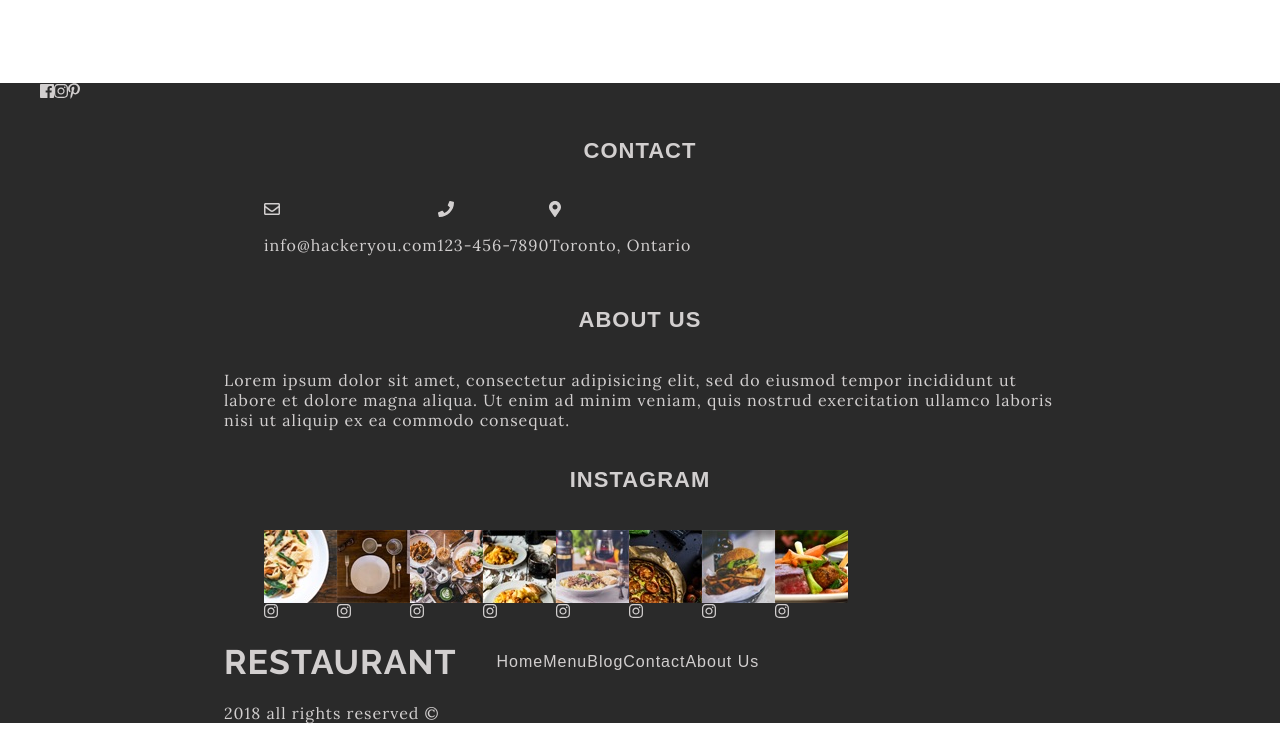
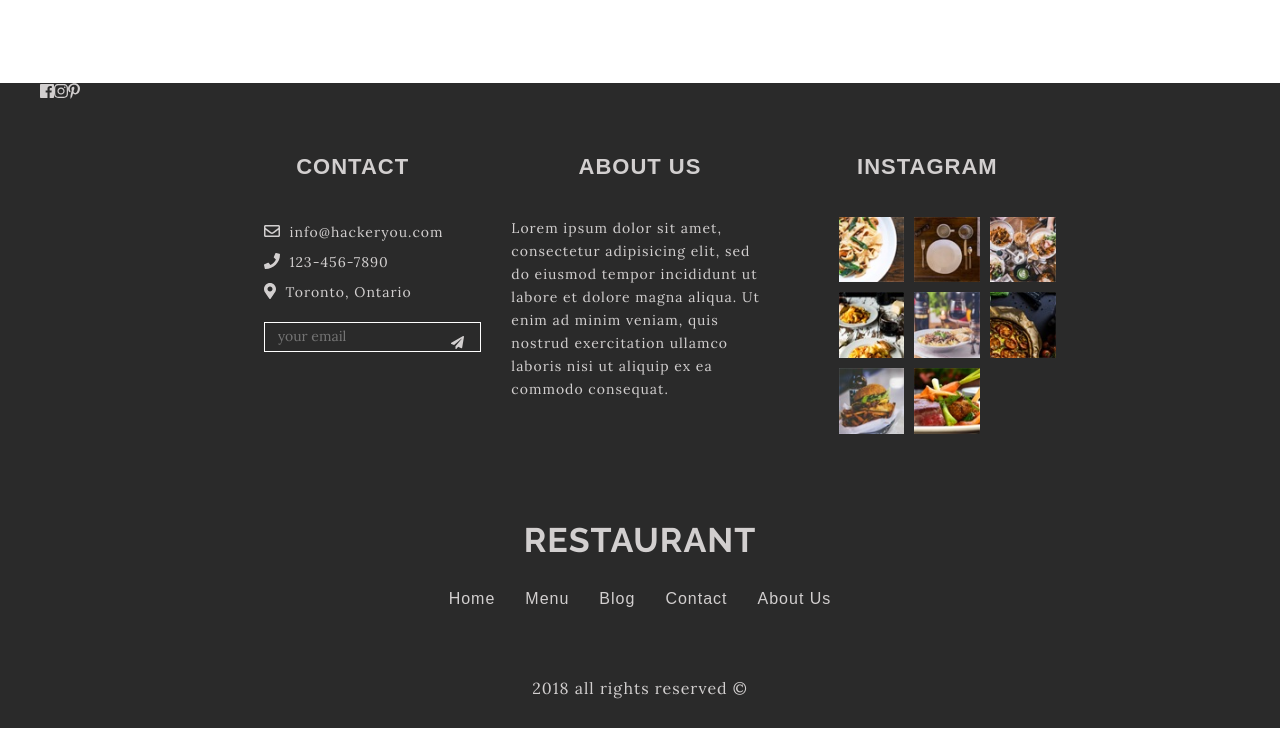
Before and after one commit to hushangni/shangniHu_project2, a plain HTML site: page index.html in a window 1280 px wide. Shown: the part 4674-5413 px from the top of the page. Drawn offline with Linux system fonts and the light colour scheme.

Commit message:
Finished footer main stylining

```diff
--- a/index.html
+++ b/index.html
@@ -342,24 +342,33 @@
                     <ul class="contact__items">
                         <li class="contact__item">
                             <i class="far fa-envelope"></i>
-                            <p>info@hackeryou.com</p>
+                            <p class="contact__item__txt p--small">info@hackeryou.com</p>
                         </li>
 
                         <li class="contact__item">
                             <i class="fas fa-phone"></i>
-                            <p>123-456-7890</p>
+                            <p class="contact__item__txt p--small">123-456-7890</p>
                         </li>
 
                         <li class="contact__item">
                             <i class="fas fa-map-marker-alt"></i>
-                            <p>Toronto, Ontario</p>
+                            <p class="contact__item__txt p--small">Toronto, Ontario</p>
+                        </li>
+
+                        <li class="contact__item">
+                            <form action="#" class="contact__item__form">
+                                <input type="email" placeholder="your email" class="contact__item__form__email">
+                                <a href="#">
+                                    <i class="fas fa-paper-plane"></i>
+                                </a>
+                            </form>
                         </li>
                     </ul>
                 </div>
 
                 <div class="footer__grid__item">
                     <h5 class="item__title txt--uppercase">About Us</h5>
-                    <p>Lorem ipsum dolor sit amet, consectetur adipisicing elit, sed do eiusmod tempor incididunt ut labore et dolore
+                    <p class="p--small about-us__txt">Lorem ipsum dolor sit amet, consectetur adipisicing elit, sed do eiusmod tempor incididunt ut labore et dolore
                         magna aliqua. Ut enim ad minim veniam, quis nostrud exercitation ullamco laboris nisi ut aliquip ex ea
                         commodo consequat.</p>
                 </div>
@@ -465,9 +474,9 @@
             <!-- footer grid end -->
 
             <!-- footer nav -->
-            <nav class="nav footer__nav">
+            <nav class="nav footer__nav section">
                 <h1 class="logo txt--uppercase">Restaurant</h1>
-                <ul>
+                <ul class="footer__nav__items">
                     <li>
                         <a href="#">Home</a>
                     </li>
--- a/styles/components/_footer.scss
+++ b/styles/components/_footer.scss
@@ -0,0 +1,123 @@
+.footer__grid {
+    display: grid;
+    grid-template-columns: 1fr 1fr 1fr;
+    grid-gap: 30px;
+
+    .contact__items {
+        display: flex;
+        flex-direction: column;
+
+        & * {
+            display: inline-block;
+        }
+    }
+
+    .contact__item {
+
+        &__txt {
+            margin: 0.6rem 0.4rem;
+        }
+
+        &__form {
+            margin-top: 1.5rem;
+            position: relative;
+
+            &__email {
+                background: transparent;
+                border: 1px solid $white;
+                padding: 0.3em 0.8em 0.6rem;
+                color: $white;
+                width: 100%;
+
+                &::placeholder {
+                    font-family: 'Lora', serif;
+                    @include fontSize(14);
+                }
+
+            }
+        }
+    }
+
+    .about-us__txt {
+        line-height: 2.3rem;
+    }
+
+    .instagram-gallery {
+        display: grid;
+        grid-template-columns: repeat(auto-fill, minmax(50px, 1fr));
+        grid-gap: 1rem;
+
+
+        &__overlay {
+            width: 100%;
+            position: relative;
+
+            & .after {
+                position: absolute;
+                top: 0;
+                left: 0;
+                width: 100%;
+                height: 100%;
+                display: none;
+                color: #FFF;
+            }
+
+            &:hover .after {
+                display: block;
+                background: #f09433;
+                background: -moz-linear-gradient(45deg, #f09433 0%, #e6683c 25%, #dc2743 50%, #cc2366 75%, #bc1888 100%);
+                background: -webkit-linear-gradient(45deg, #f09433 0%,#e6683c 25%,#dc2743 50%,#cc2366 75%,#bc1888 100%);
+                background: linear-gradient(45deg, #f09433 0%,#e6683c 25%,#dc2743 50%,#cc2366 75%,#bc1888 100%);
+                filter: progid:DXImageTransform.Microsoft.gradient( startColorstr='#f09433', endColorstr='#bc1888',GradientType=1 );
+                opacity: 0.7;
+                display: flex;
+                justify-content: center;
+                align-items: center;
+            }
+        }
+    }
+}
+
+.fa-paper-plane {
+    position: absolute;
+    top: 30%;
+    right: 8%;
+    font-size: 1.3rem;
+
+    &:hover {
+        color: $white;
+    }
+}
+
+.after .fa-instagram {
+    font-size: 3rem;
+    transition: 0.3s ease;
+
+     &:hover {
+        transform: rotate(-10deg);
+     }
+}
+
+.footer__nav {
+    display: flex;
+    flex-direction: column;
+    text-align: center;
+
+    &__items {
+        margin: 3rem 0 0 0;
+        padding: 0;
+        display: grid;
+        grid-template-columns: repeat(5, auto);
+        grid-gap: 3rem;
+    }
+
+    &__items li:hover {
+        color: $white;
+    }
+}
+
+.copyright__txt {
+    margin: 0;
+    padding-bottom: 3rem;
+    text-align: center;
+}
--- a/styles/style.scss
+++ b/styles/style.scss
@@ -117,7 +117,7 @@ a {
   );
 }
 
-/* Hover state - trigger effect */
+// btn hover states
 .btn:hover:after {
   opacity: 1;
   top: -30%;
@@ -127,7 +127,7 @@ a {
   transition-timing-function: ease;
 }
 
-/* Active state */
+// btn active states
 .btn:active:after {
   opacity: 0;
 }
@@ -139,3 +139,16 @@ a {
 .btn--black {
     background-color: $black;
 }
+
+// box shadow effects
+.box {
+    transition: 0.4s ease;
+    padding: 3rem;
+}
+
+.box:hover {
+    box-shadow: 0px 15px 15px -5px rgba(0, 0, 0, 0.35);
+    -webkit-box-shadow: 0px 15px 15px -5px rgba(0, 0, 0, 0.35);
+    -moz-box-shadow:  0px 15px 15px -5px rgba(0, 0, 0, 0.35);
+    transform: scale(1.02, 1.02);
+}
```
Also changed, not shown: styles/style.css.
